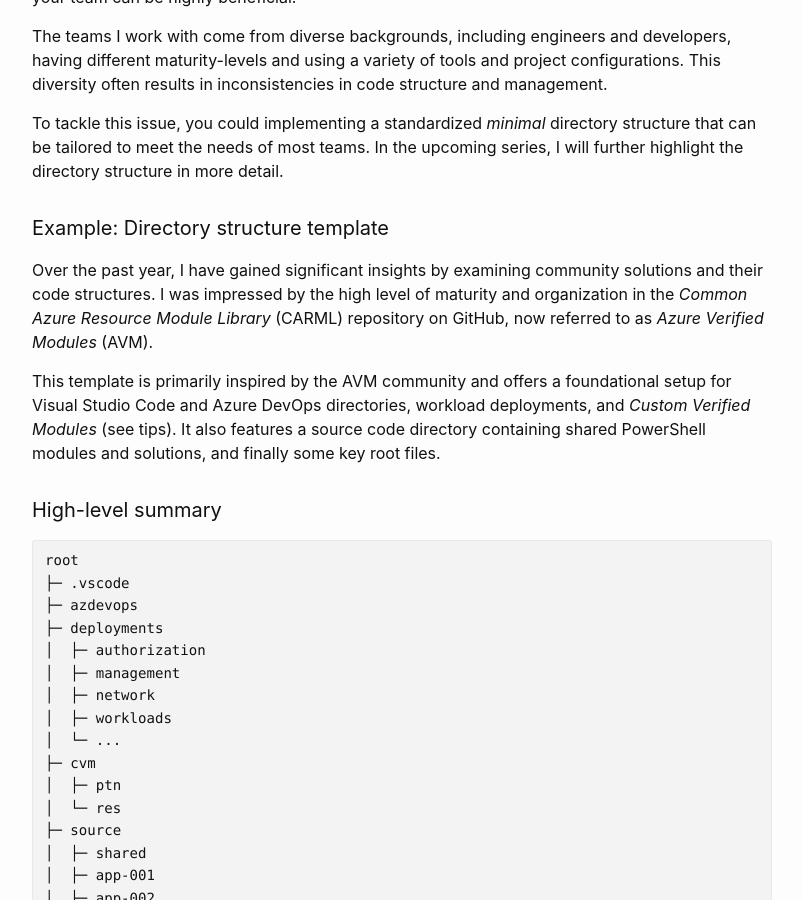
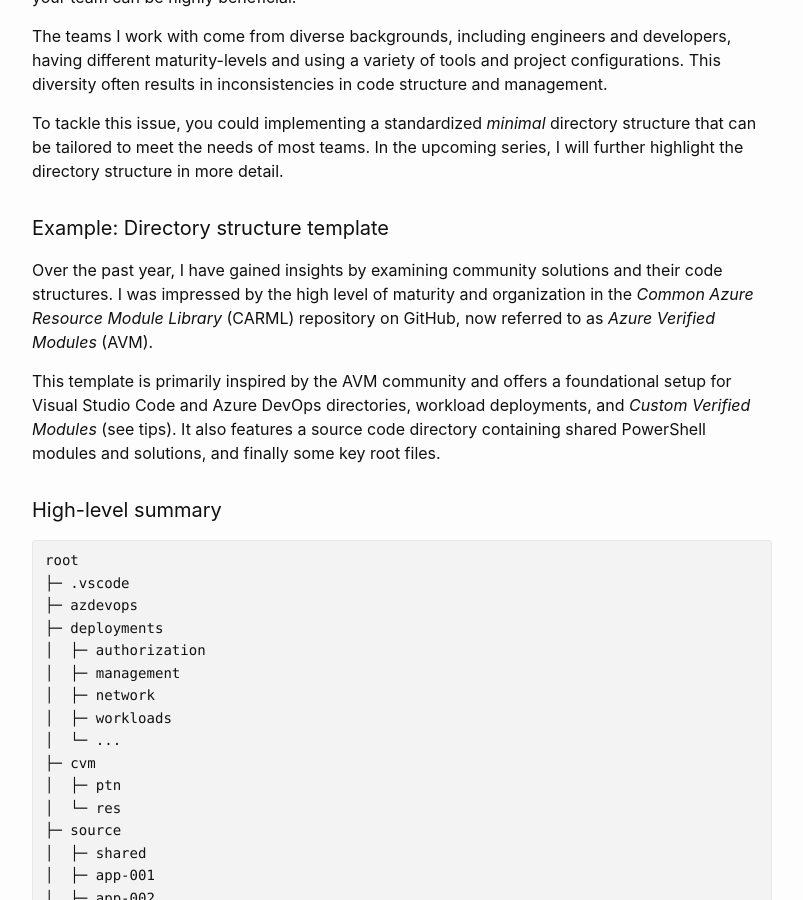
Before and after one commit to msc365/msc365.github.io, a Jekyll site: the page built from _posts/2024-09-23-azure-iac-directory-template-part-1.md, in a window 1280 px wide and 900 px high, scrolled down 387 px. Shown: the whole window, without its empty margins (238-1041 px from the left). Built offline with Jekyll 4.4.1, drawn with Linux system fonts in a browser that asks for light colours; comment, search, counter and statistics services are not loaded.

```diff
--- a/_posts/2024-09-23-azure-iac-directory-template-part-1.md
+++ b/_posts/2024-09-23-azure-iac-directory-template-part-1.md
@@ -15,7 +15,7 @@
 
 #### Example: Directory structure template
 
-Over the past year, I have gained significant insights by examining community solutions and their code structures. I was impressed by the high level of maturity and organization in the _Common Azure Resource Module Library_ (CARML) repository on GitHub, now referred to as _Azure Verified Modules_ (AVM).
+Over the past year, I have gained insights by examining community solutions and their code structures. I was impressed by the high level of maturity and organization in the _Common Azure Resource Module Library_ (CARML) repository on GitHub, now referred to as _Azure Verified Modules_ (AVM).
 
 This template is primarily inspired by the AVM community and offers a foundational setup for Visual Studio Code and Azure DevOps directories, workload deployments, and _Custom Verified Modules_ (see tips). It also features a source code directory containing shared PowerShell modules and solutions, and finally some key root files.
 
```
Also changed, not shown: _posts/2024-09-24-azure-iac-directory-template-part-2.md (+1 -1 lines), _posts/2024-09-25-azure-iac-directory-template-part-3.md (+1 -1 lines).
